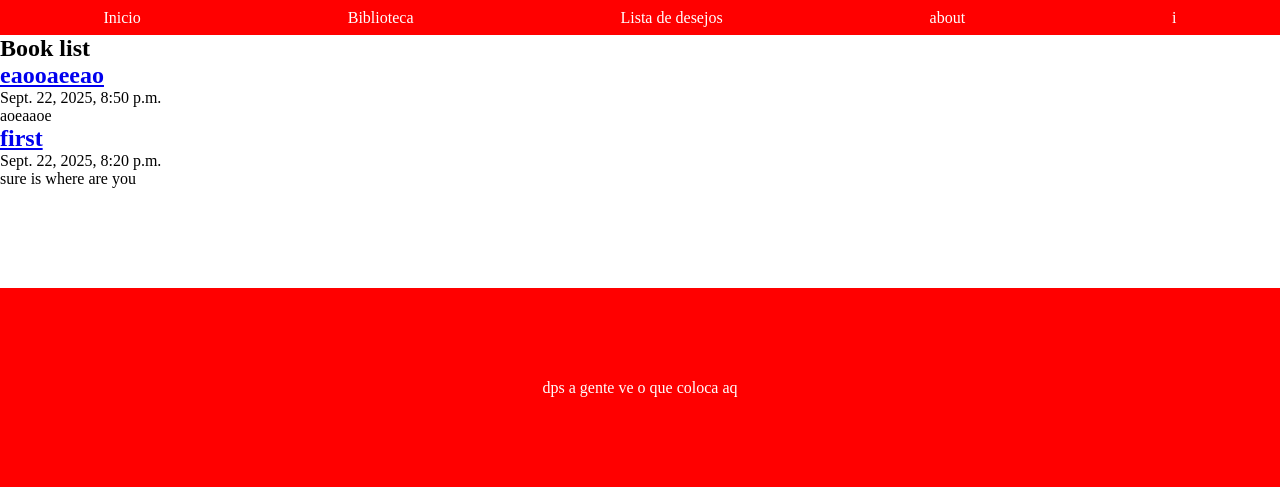
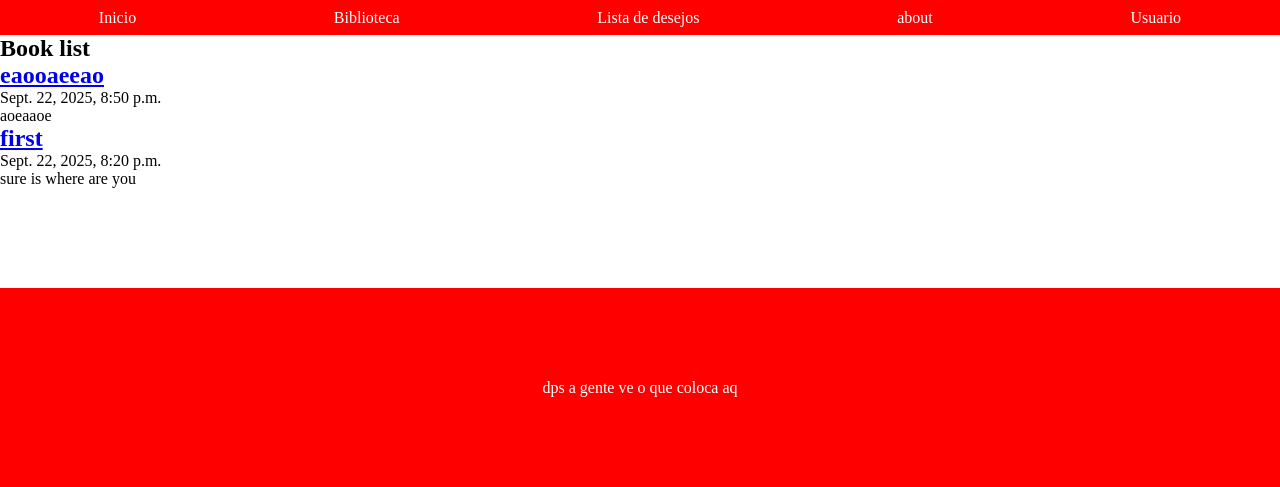
Before and after one commit to nibrito20/VivArte, a Django app: page /library/ in a window 1280 px wide. Shown: the top 487 px of the page. Run offline with Django 5.2, Linux system fonts and the light colour scheme; data comes from the database, SQL or seed files in the repository; both versions use the stored data as it was after the commit.

Commit message:
registro de usuario implementado

```diff
--- a/library/urls.py
+++ b/library/urls.py
@@ -6,4 +6,5 @@ app_name = 'library'
 urlpatterns = [
     path('', views.booklist, name="list"),
     path('<slug:slug>', views.bookpage, name="page"),
+    #path('/home', views.home, name="home")
 ]
--- a/library/views.py
+++ b/library/views.py
@@ -9,3 +9,6 @@ def booklist(request):
 def bookpage(request, slug):
     book = Book.objects.get(slug=slug)
     return render(request, 'library/bookpage.html', { 'book': book})
+
+#def home(request):
+#   return render(request, 'project/templates/project/home.html')
--- a/templates/layout.html
+++ b/templates/layout.html
@@ -18,7 +18,8 @@
             <a href="{% url 'library:list' %}" class="nav-link">Biblioteca</a>
             <a href="" class="nav-link">Lista de desejos</a>
             <a href="/about" class="nav-link">about</a>
-            <a href="" class="perfil-icon nav-link"><i><img src="" alt=""></i>i</a>
+            <!--# colocar um if para que va para outra aba caso o usuario esteja logado-->
+            <a href="{% url 'users:register' %}" class="nav-link">Usuario</a>
         </nav>
     </header>
     <main>
--- a/users/views.py
+++ b/users/views.py
@@ -8,7 +8,7 @@ def register_view(request):
         form = UserCreationForm(request.POST)
         if form.is_valid():
             form.save()
-            return redirect("library: home")
+            return redirect('library:list')
     else:
         form = UserCreationForm()
     return render(request, "users/register.html", { "form": form})
```
Also changed, not shown: db.sqlite3.
